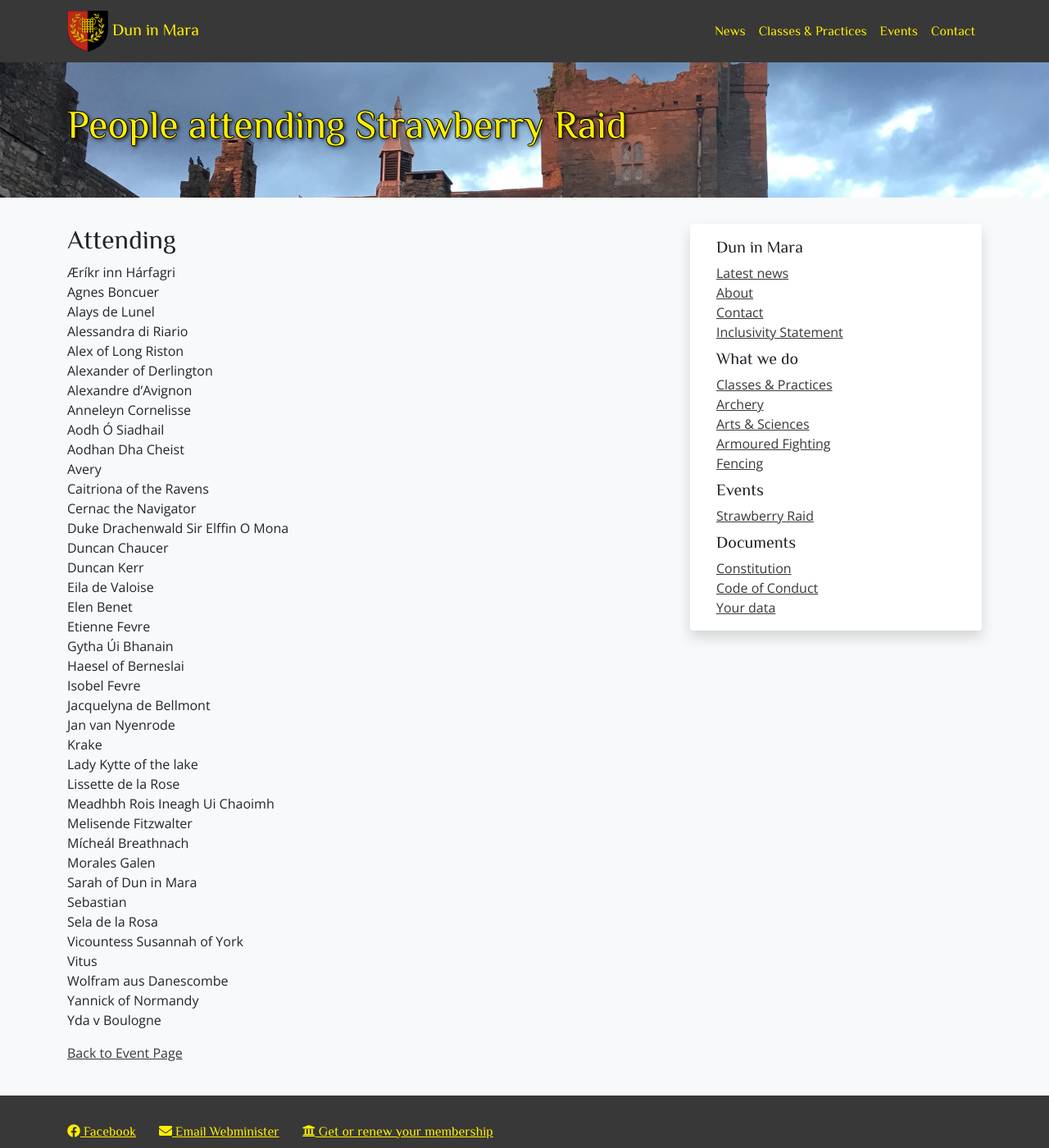
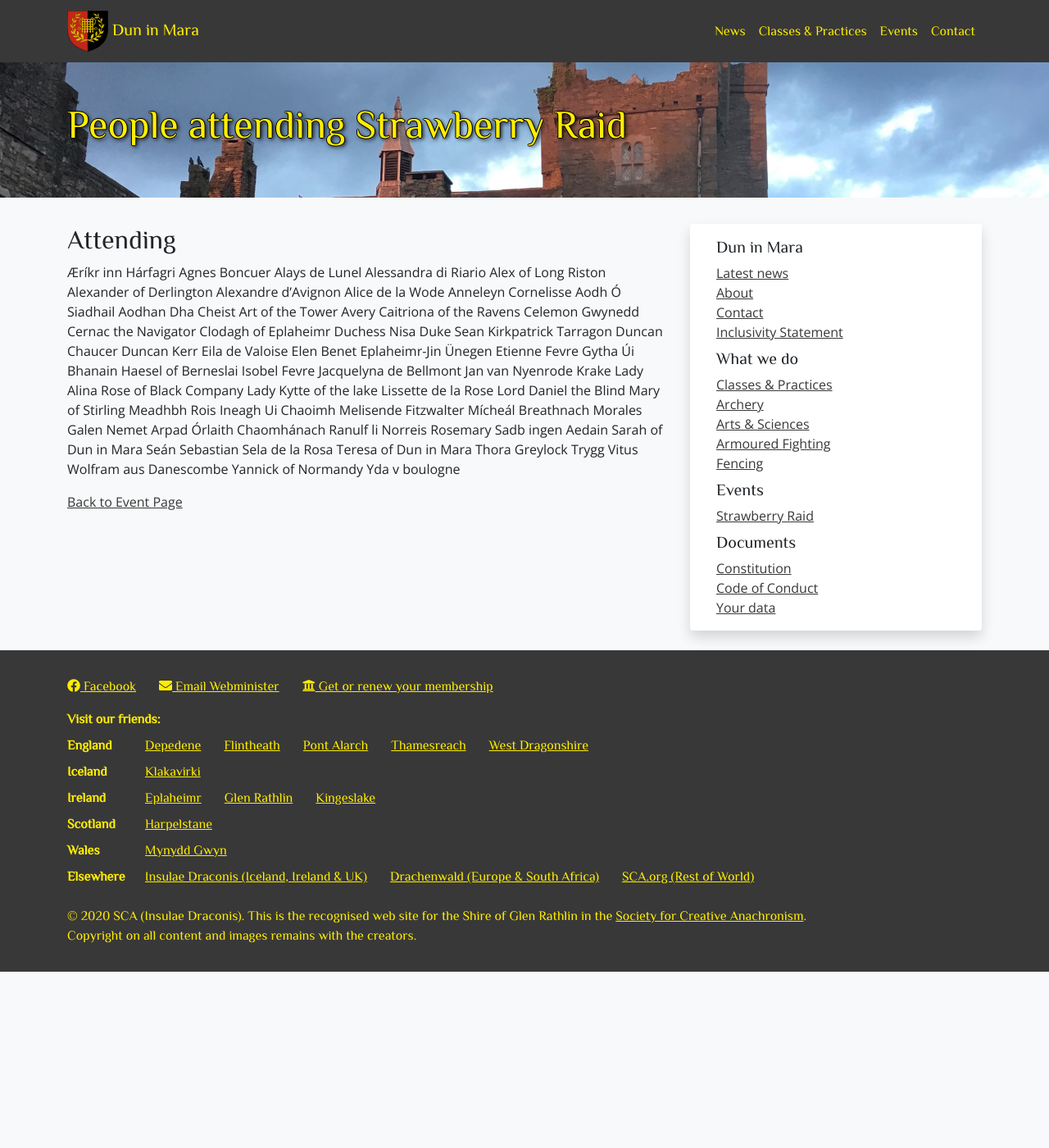
Before and after one commit to drachenwald/dun-in-mara, a Jekyll site: the page built from events/2022/strawberry-raid/attending.md, in a window 1280 px wide and 1400 px high. Shown: the whole window at 82% size. Built offline with Jekyll 4.4.1, drawn with Linux system fonts in a browser that asks for light colours; comment, search, counter and statistics services are not loaded.

Commit message:
Update attending.md

```diff
--- a/events/2022/strawberry-raid/attending.md
+++ b/events/2022/strawberry-raid/attending.md
@@ -13,17 +13,23 @@
 Alex of Long Riston
 Alexander of Derlington
 Alexandre d'Avignon
+Alice de la Wode
 Anneleyn Cornelisse
 Aodh Ó Siadhail
 Aodhan Dha Cheist
+Art of the Tower
 Avery
 Caitriona of the Ravens
+Celemon Gwynedd
 Cernac the Navigator
-Duke Drachenwald Sir Elffin O Mona
+Clodagh of Eplaheimr
+Duchess Nisa
+Duke Sean Kirkpatrick Tarragon
 Duncan Chaucer
 Duncan Kerr
 Eila de Valoise
 Elen Benet
+Eplaheimr-Jin Ünegen
 Etienne Fevre
 Gytha Úi Bhanain
 Haesel of Berneslai
@@ -31,19 +37,30 @@
 Jacquelyna de Bellmont
 Jan van Nyenrode
 Krake
+Lady Alina Rose of Black Company
 Lady Kytte of the lake
 Lissette de la Rose
+Lord Daniel the Blind
+Mary of Stirling
 Meadhbh Rois Ineagh Ui Chaoimh
 Melisende Fitzwalter
 Mícheál Breathnach
 Morales Galen
+Nemet Arpad
+Órlaith Chaomhánach
+Ranulf li Norreis
+Rosemary
+Sadb ingen Aedain
 Sarah of Dun in Mara
+Seán
 Sebastian
 Sela de la Rosa
-Vicountess Susannah of York
+Teresa of Dun in Mara
+Thora Greylock
+Trygg
 Vitus
 Wolfram aus Danescombe
 Yannick of Normandy
-Yda v Boulogne
+Yda v boulogne
 
 <a href="/events/2022/strawberry-raid/">Back to Event Page</a>
```
